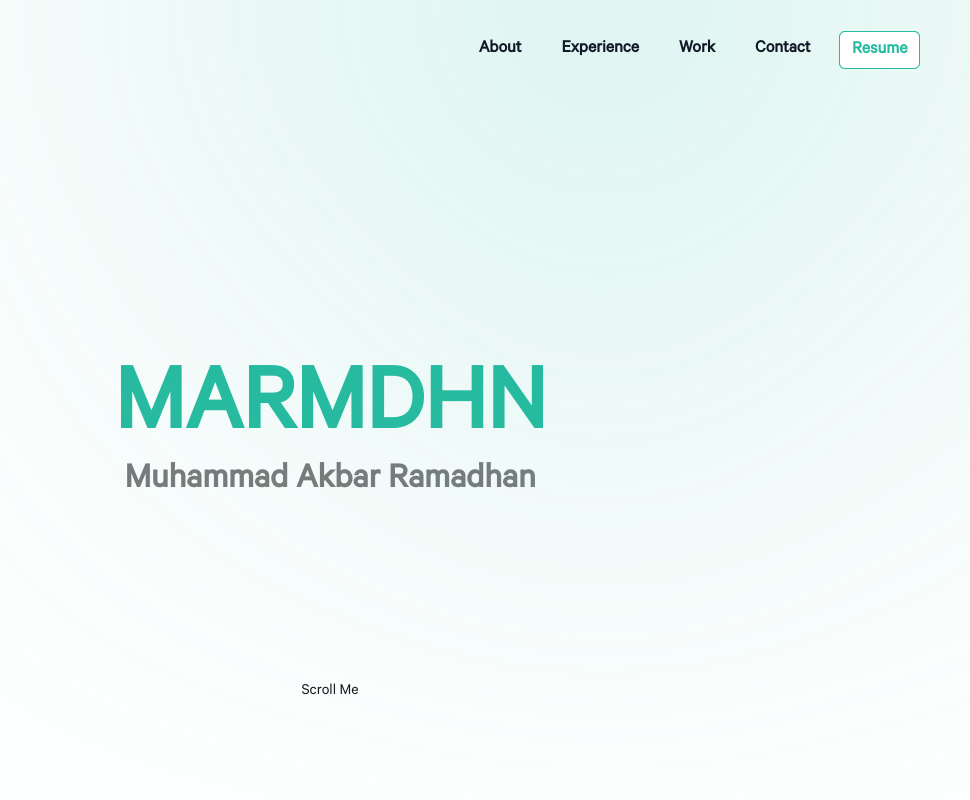
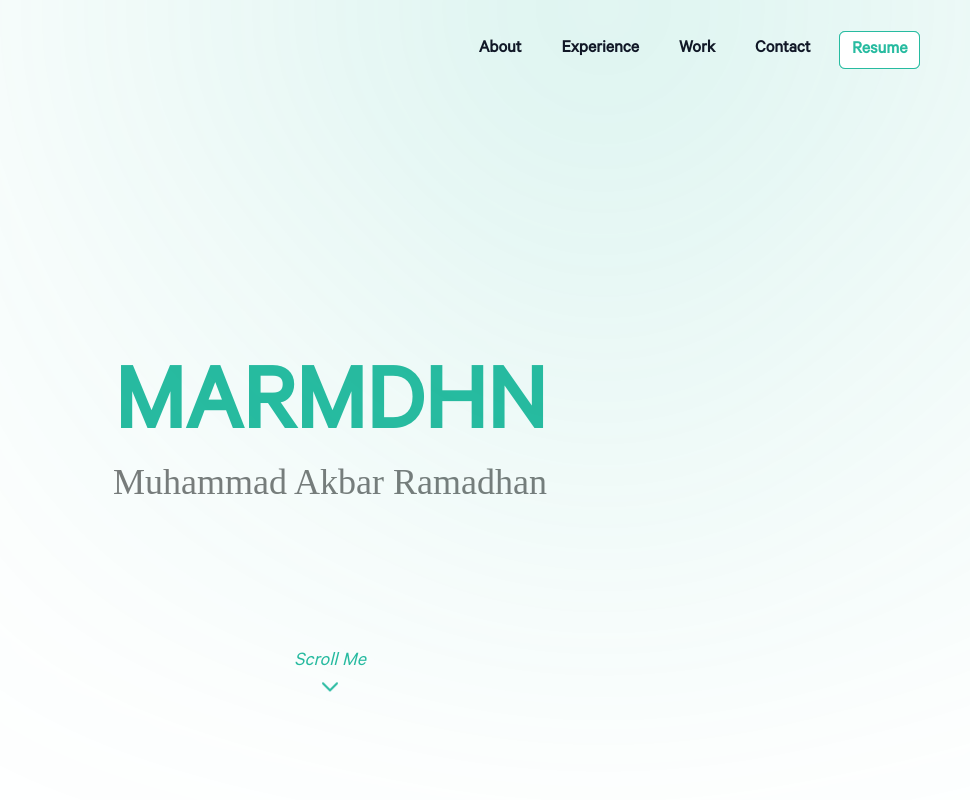
Before and after one commit to marmdhn/pro-marmdhn, a Next.js app: page / in a window 1280 px wide. Shown: the top 800 px of the page, without its empty margins (310-1280 px from the left). Built offline with nearby package versions, Linux system fonts and the light colour scheme.

Commit message:
refactor: implement scroll me button style

```diff
--- a/app/page.tsx
+++ b/app/page.tsx
@@ -1,3 +1,5 @@
+import Link from "next/link";
+
 export default function Home() {
   return (
     <div className="max-w-7xl px-8 xl:px-0 mx-auto h-full">
@@ -10,14 +12,30 @@ export default function Home() {
       >
         <div className="text-center mb-8">
           <div className="text-8xl font-bold text-primary">MARMDHN</div>
-          <div className="text-4xl font-bold text-secondary">
+          <div className="font-adelia text-4xl text-secondary">
             Muhammad Akbar Ramadhan
           </div>
         </div>
 
-        <div className="absolute bottom-24">
-          <span>Scroll Me</span>
-        </div>
+        <Link href={""} className="absolute bottom-24 text-center">
+          <span className="text-xl text-primary italic">Scroll Me</span>
+          <div className="mt-1">
+            <svg
+              xmlns="http://www.w3.org/2000/svg"
+              className="h-6 w-6 mx-auto text-primary motion-safe:animate-bounce"
+              fill="none"
+              viewBox="0 0 24 24"
+              stroke="currentColor"
+            >
+              <path
+                strokeLinecap="round"
+                strokeLinejoin="round"
+                strokeWidth="2"
+                d="M19 9l-7 7-7-7"
+              />
+            </svg>
+          </div>
+        </Link>
       </section>
 
       {/* Section 2 */}
```
